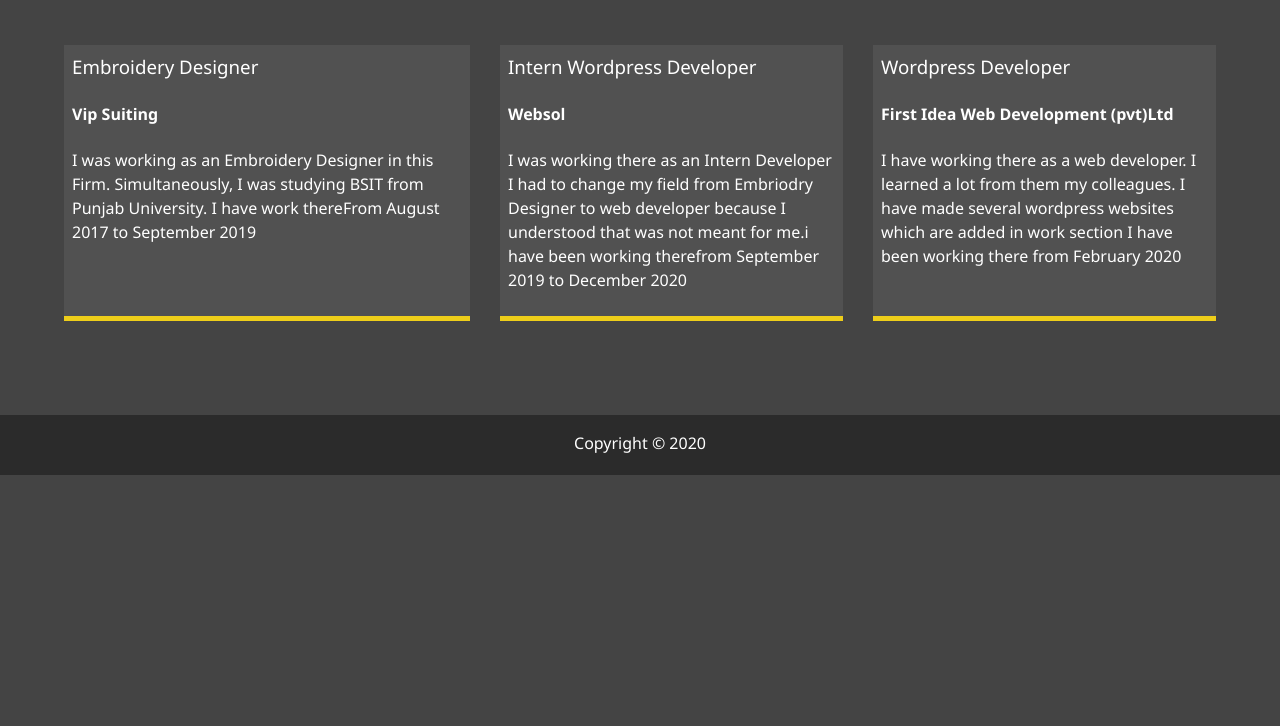
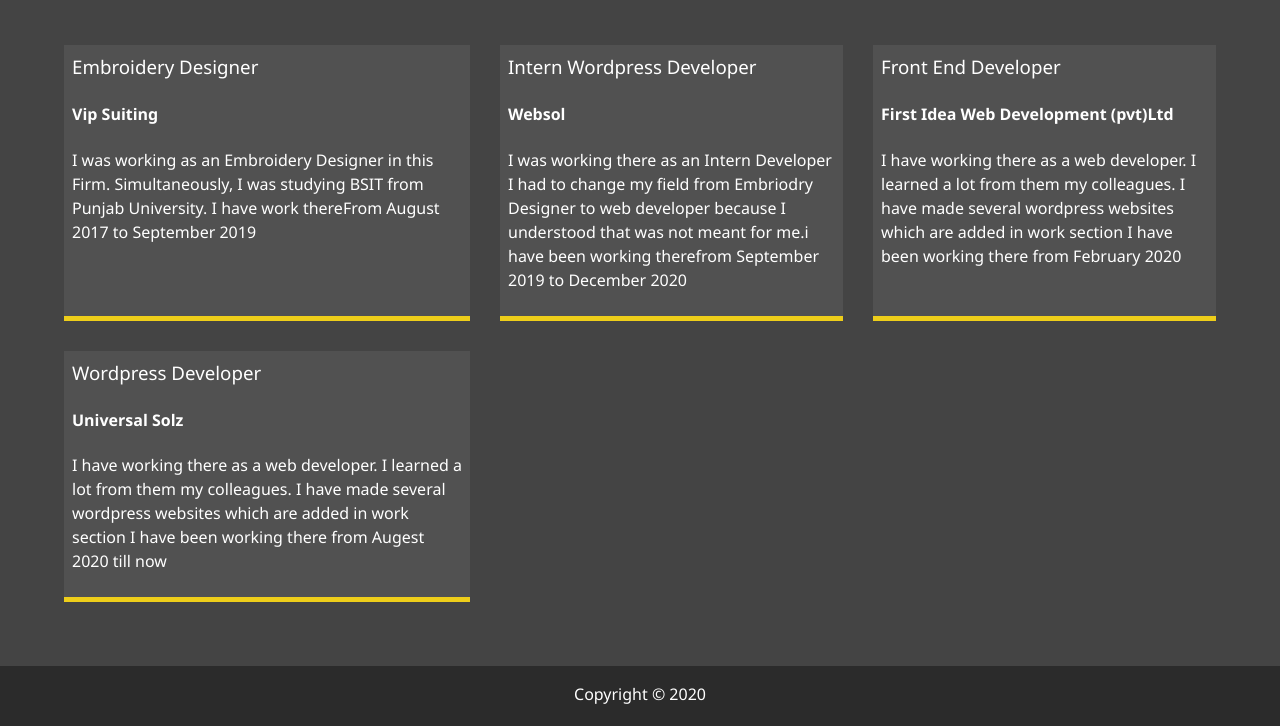
Before and after one commit to Mohammad-Afaque/Portfolio, a website: page dist/about.html in a window 1280 px wide. Shown: the part 554-1280 px from the top of the page. Before the commit the page ends 1029 px from the top, so only its background shows below. Drawn offline with Linux system fonts and the light colour scheme.

Commit message:
experience added

```diff
--- a/dist/about.html
+++ b/dist/about.html
@@ -88,11 +88,18 @@
       </div>
 
       <div class="job job-3">
-        <h3>Wordpress Developer</h3>
+        <h3>Front End Developer</h3>
         <h4>First Idea Web Development (pvt)Ltd</h4>
         <p>I have working there as a web developer. I learned a lot from them my colleagues. I have made several
           wordpress websites which are added in work section I have been working there
           from February 2020 </p>
+      </div>
+      <div class="job job-4">
+        <h3>Wordpress Developer</h3>
+        <h4>Universal Solz</h4>
+        <p>I have working there as a web developer. I learned a lot from them my colleagues. I have made several
+          wordpress websites which are added in work section I have been working there
+          from Augest 2020 till now </p>
       </div>
     </div>
   </main>
```
